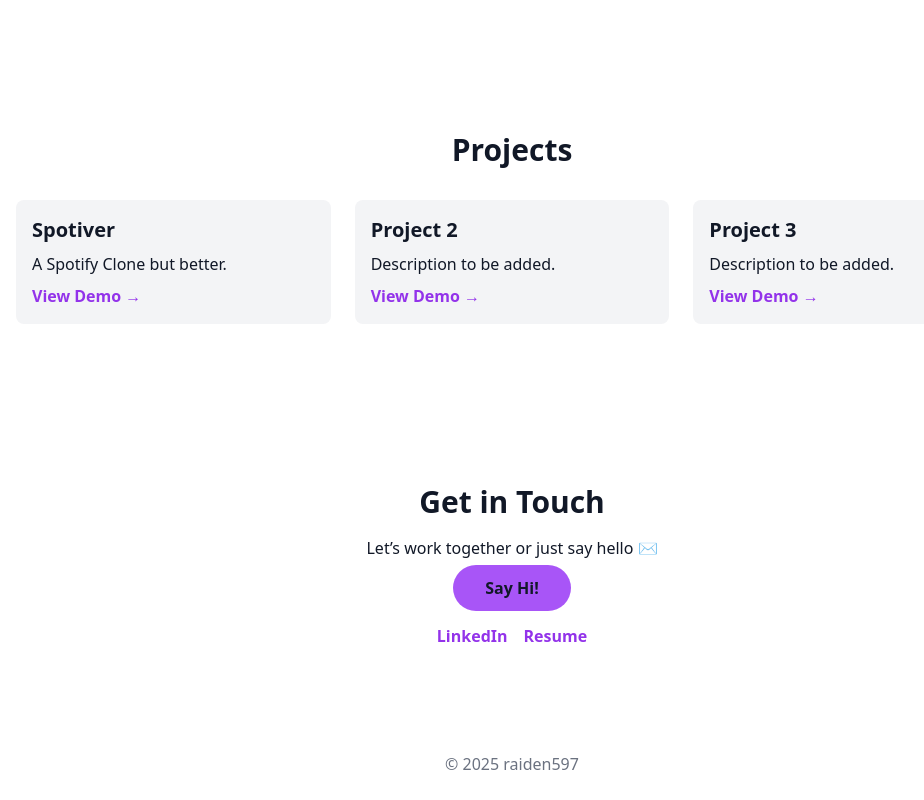
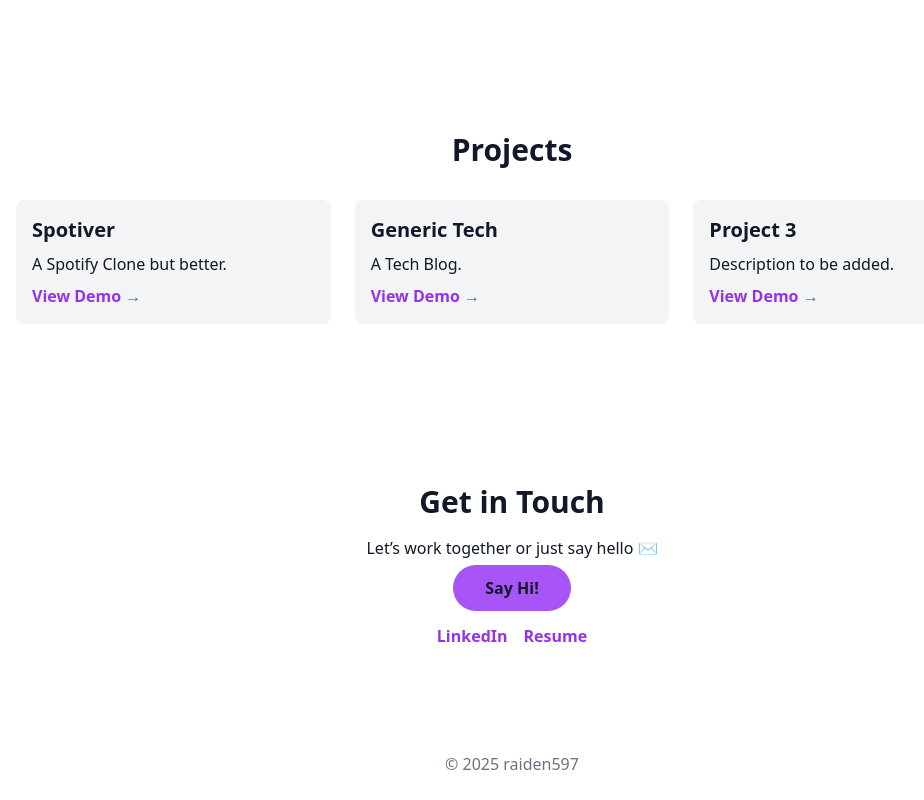
Before and after one commit to raiden597/my-portfolio, a React (Create React App) app: page / in a window 1280 px wide. Shown: the part 848-1648 px from the top of the page, without its empty margins (128-1052 px from the left). Built offline with nearby package versions, Linux system fonts and the light colour scheme.

Commit message:
Second Project..

```diff
--- a/src/App.js
+++ b/src/App.js
@@ -128,9 +128,9 @@ function App() {
             link="https://spotiver.netlify.app/"
           />
           <ProjectCard
-            title="Project 2"
-            description="Description to be added."
-            link="https://www.google.com"
+            title="Generic Tech"
+            description="A Tech Blog."
+            link="https://sran590813479.wordpress.com/"
           />
           <ProjectCard
             title="Project 3"
```
